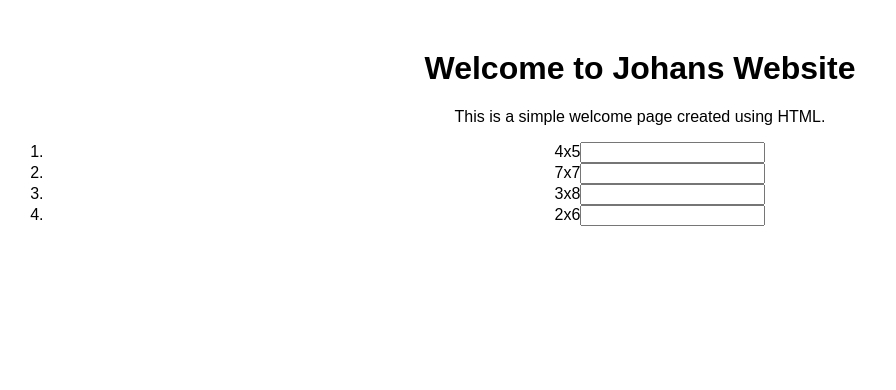
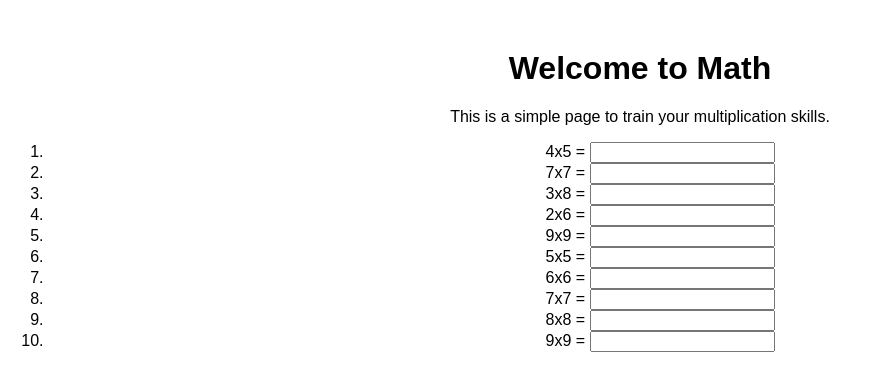
Before and after one commit to johangranath/learn, a plain HTML site: page index.html in a window 1280 px wide. Shown: the whole page, without its empty margins (0-896 px from the left). Drawn offline with nearby package versions, Linux system fonts and the light colour scheme.

Commit message:
Adding list items as text instead

```diff
--- a/index.html
+++ b/index.html
@@ -7,8 +7,8 @@
 
 </head>
 <body>
-    <h1>Welcome to Johans Website</h1>
-    <p>This is a simple welcome page created using HTML.</p>
+    <h1>Welcome to Math</h1>
+    <p>This is a simple page to train your multiplication skills.</p>
     <ol class="mylist"></ol>
 </body>
 <script src="https://code.jquery.com/jquery-3.7.1.slim.min.js" integrity="sha256-kmHvs0B+OpCW5GVHUNjv9rOmY0IvSIRcf7zGUDTDQM8=" crossorigin="anonymous"></script>
@@ -21,16 +21,19 @@
 </style>
 <script>
     $(document).ready(function() {
-        var questions = ['4x5', '7x7', '3x8', '2x6'];
+        var questions = ['4x5', '7x7', '3x8', '2x6', '9x9', '5x5', '6x6', '7x7', '8x8', '9x9'];
+        var i = 0;
+        while(i < questions.length)
+        {
+            addQuestion(questions[i]);
+            i++;
+        }
+    });
+    function addQuestion(question)
+    {
         var cList = $('.mylist')
-        $.each(questions, function(i)
-        {
-            var li = $('<li/>')
-                .text(questions[i])
-                .appendTo(cList);
-            var input = $('<input/>')
-                .appendTo(li);
-        });
-    });
+        var text = '<li>' + question + ' = <input type="text" id="answer" name="answer"/></li>';
+        cList.append(text);
+    }
 </script>
 </html>
```
